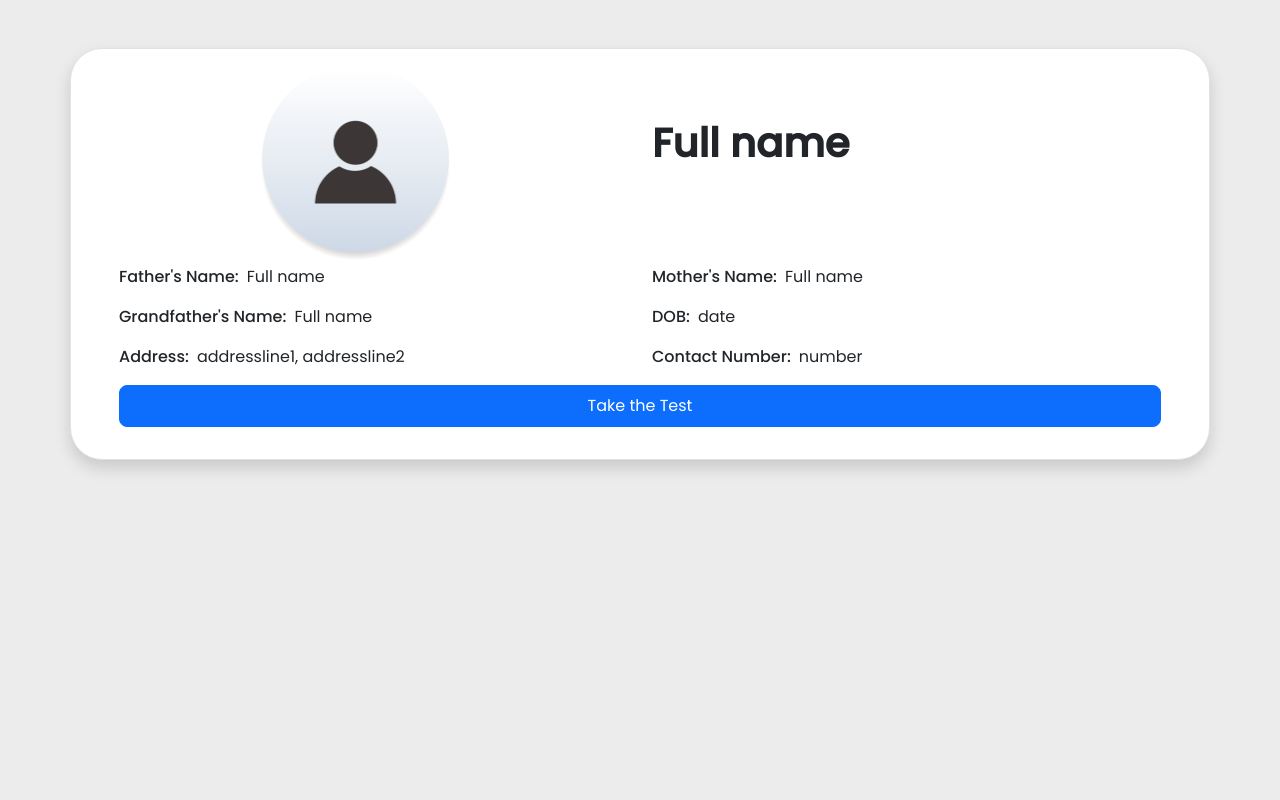
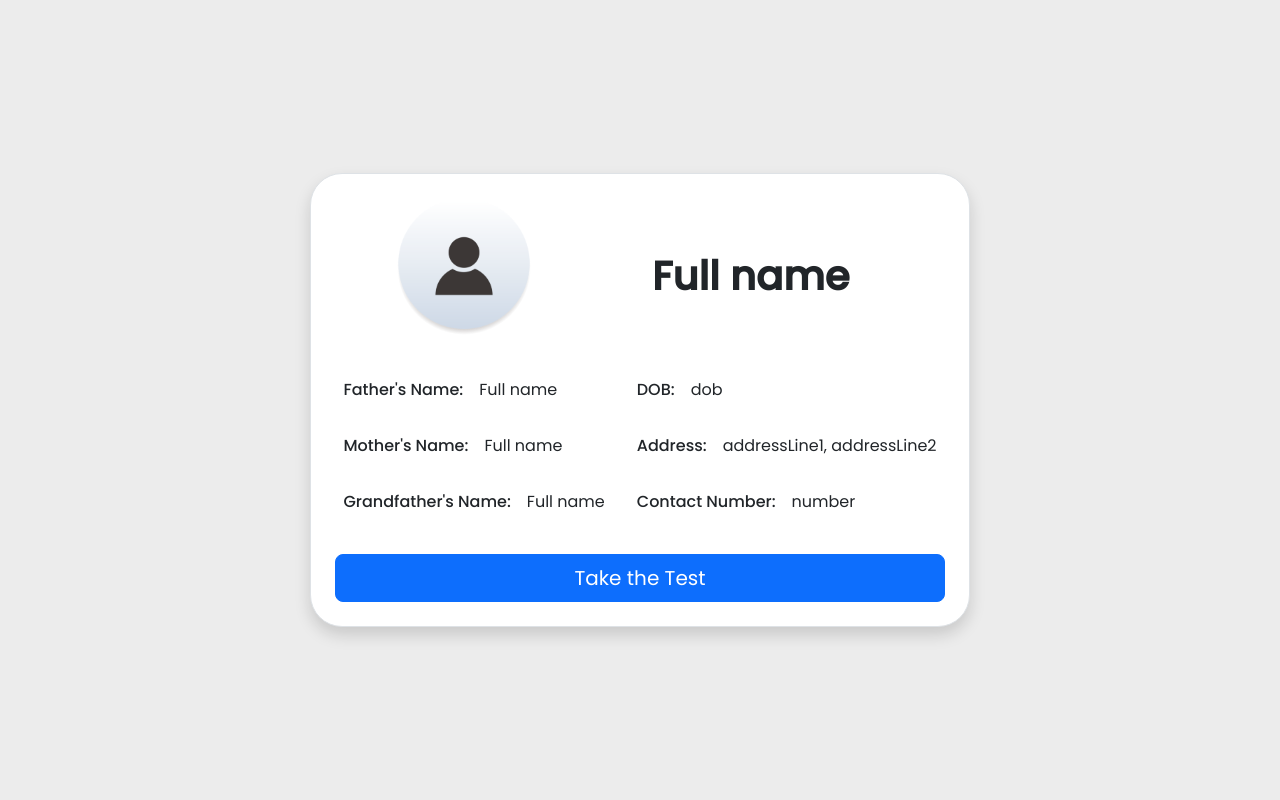
Before and after one commit to iamye1337/EntranceMS, a PHP site: page /profile.html in a window 1280 px wide. Run offline with PHP 8.4, Linux system fonts and the light colour scheme.

Commit message:
use of col in profile page

```diff
--- a/profile.html
+++ b/profile.html
@@ -12,52 +12,55 @@
 
 <body>
     <!----------------------- Main Container -------------------------->
-    <div class="container border rounded-5 p-3 bg-white shadow px-5 mt-5">
+    <div class="container d-flex justify-content-center align-items-center min-vh-100">
+        <!----------------------- Question Container -------------------------->
+        <div class="border rounded-5 p-4 bg-white shadow box-area text-nowrap">
             <!--------------------------- Top Box (profilepicL, NameR) ----------------------------->
             <div class="row">
                 <div class="col d-flex justify-content-center">
-                <img src="images/profpic.png" class="img-fluid" style="max-height: 200px;">
+                    <img src="images/profpic.png" class="img-fluid" style="max-height: 140px;">
                 </div>
-            <div class="col p-5 fs-1 fw-bold text-nowrap">
+                <div class="col p-5 big-text">
                     <p>Full name</p>
                 </div>
             </div>
             <!--------------------------- Middle Boxes (Credentials) (*maybe make boxes around them)----------------------------->
-        <div>
-            <div class="row">
-                <div class="col d-flex">
-                    <p class="fw-medium pe-2">Father's Name:</p>
-                    <p>Full name</p>
+            <div class="d-flex mb-3">
+                <div class="col me-3">
+                    <div class="d-flex">
+                        <p class="fw-medium p-2">Father's Name:</p>
+                        <p class="p-2">Full name</p>
                     </div>
-                <div class="col d-flex">
-                    <p class="fw-medium pe-2">Mother's Name:</p>
-                    <p>Full name</p>
+                    <div class="d-flex">
+                        <p class="fw-medium p-2">Mother's Name:</p>
+                        <p class="p-2">Full name</p>
+                    </div>
+                    <div class="d-flex">
+                        <p class="fw-medium p-2">Grandfather's Name:</p>
+                        <p class="p-2">Full name</p>
                     </div>
                 </div>
-            <div class="row">
-                <div class="col d-flex">
-                    <p class="fw-medium pe-2">Grandfather's Name:</p>
-                    <p>Full name</p>
+                <div class="col">
+                    <div class="d-flex">
+                        <p class="fw-medium p-2">DOB:</p>
+                        <p class="p-2">dob</p>
                     </div>
-                <div class="col d-flex">
-                    <p class="fw-medium pe-2">DOB:</p>
-                    <p>date</p>
+                    <div class="d-flex">
+                        <p class="fw-medium p-2">Address:</p>
+                        <p class="p-2">addressLine1, addressLine2</p>
                     </div>
-            </div>
-            <div class="row">
-                <div class="col d-flex">
-                    <p class="fw-medium pe-2">Address:</p>
-                    <p>addressline1, addressline2</p>
-                </div>
-                <div class="col d-flex">
-                    <p class="fw-medium pe-2">Contact Number:</p>
-                    <p>number</p>
+                    <div class="d-flex">
+                        <p class="fw-medium p-2">Contact Number:</p>
+                        <p class="p-2">number</p>
                     </div>
                 </div>
             </div>
             <!-- take exam button -->
-        <div class="input-group mb-3">
-            <a href="exam.html" class="w-100"><button class="btn btn-lg btn-primary w-100 fs-6">Take the Test</button></a>
+            <div class="input-group">
+                <a href="exam.html" class="w-100"><button class="btn btn-lg btn-primary w-100">Take the
+                        Test</button></a>
+            </div>
+        </div>
     </div>
     </div>
     <script src="bootstrap/js/bootstrap.bundle.min.js"></script>
--- a/style.css
+++ b/style.css
@@ -19,12 +19,14 @@ body{
 }
 
 /*------------ Profile container ------------*/
-.norm-text{
-    white-space: nowrap;
+.list-text{
+    min-width: 300px;
+    text-wrap: nowrap;
+    padding-left: 2;
 }
 
-.vl {
-    border: 6px solid green;
-    height: auto;
-    max-width: 0px;
+.big-text{
+    text-wrap: nowrap;
+    font-weight: bold;
+    font-size: 2.5rem;
 }
```
Lines whose indentation alone changed are shown as unchanged.
